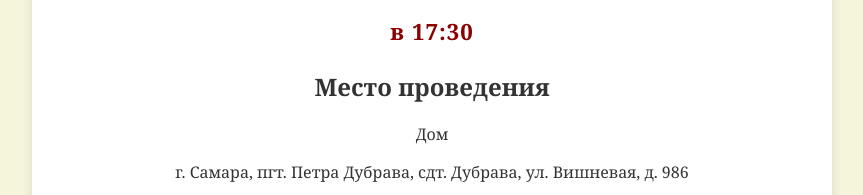
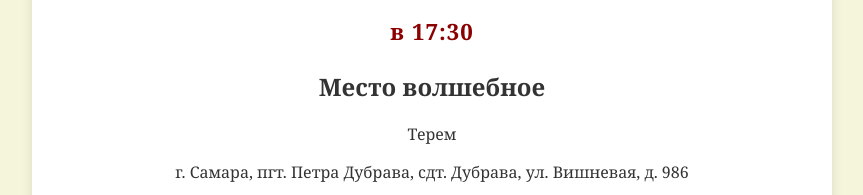
Before and after one commit to 9kaluga/wedding, a React (Vite) app: page / in a window 1280 px wide. Shown: the part 479-674 px from the top of the page, without its empty margins (208-1071 px from the left). Built offline with nearby package versions, Linux system fonts and the light colour scheme.

Commit message:
feat(13): правки по тексту

```diff
--- a/src/components/WeddingCard.tsx
+++ b/src/components/WeddingCard.tsx
@@ -34,7 +34,7 @@ const WeddingCard: React.FC = () => {
             <p className="date">{weddingData.iventDate}</p>
             <p className="time">в {weddingData.time}</p>
 
-            <h2>Место проведения</h2>
+            <h2>Место волшебное</h2>
             <p className="location">{weddingData.location.name}</p>
             <p className="address">{weddingData.location.address}</p>
 
@@ -47,7 +47,6 @@ const WeddingCard: React.FC = () => {
           Ждём вас с радостью великой! <br />
           Ваши Дмитрий да Юлия
         </p>
-        {/* </div> */}
       </div>
       <PhotoGallery />
     </>
--- a/src/data/weddingData.ts
+++ b/src/data/weddingData.ts
@@ -7,7 +7,7 @@ export const weddingData = {
   iventDate: "18 сентября 2026 года",
   time: "17:30",
   location: {
-    name: "Дом",
+    name: "Терем",
     address:
       "г. Самара, пгт. Петра Дубрава, сдт. Дубрава, ул. Вишневая, д. 986",
     coordinates: [50.37733, 53.3003],
```
